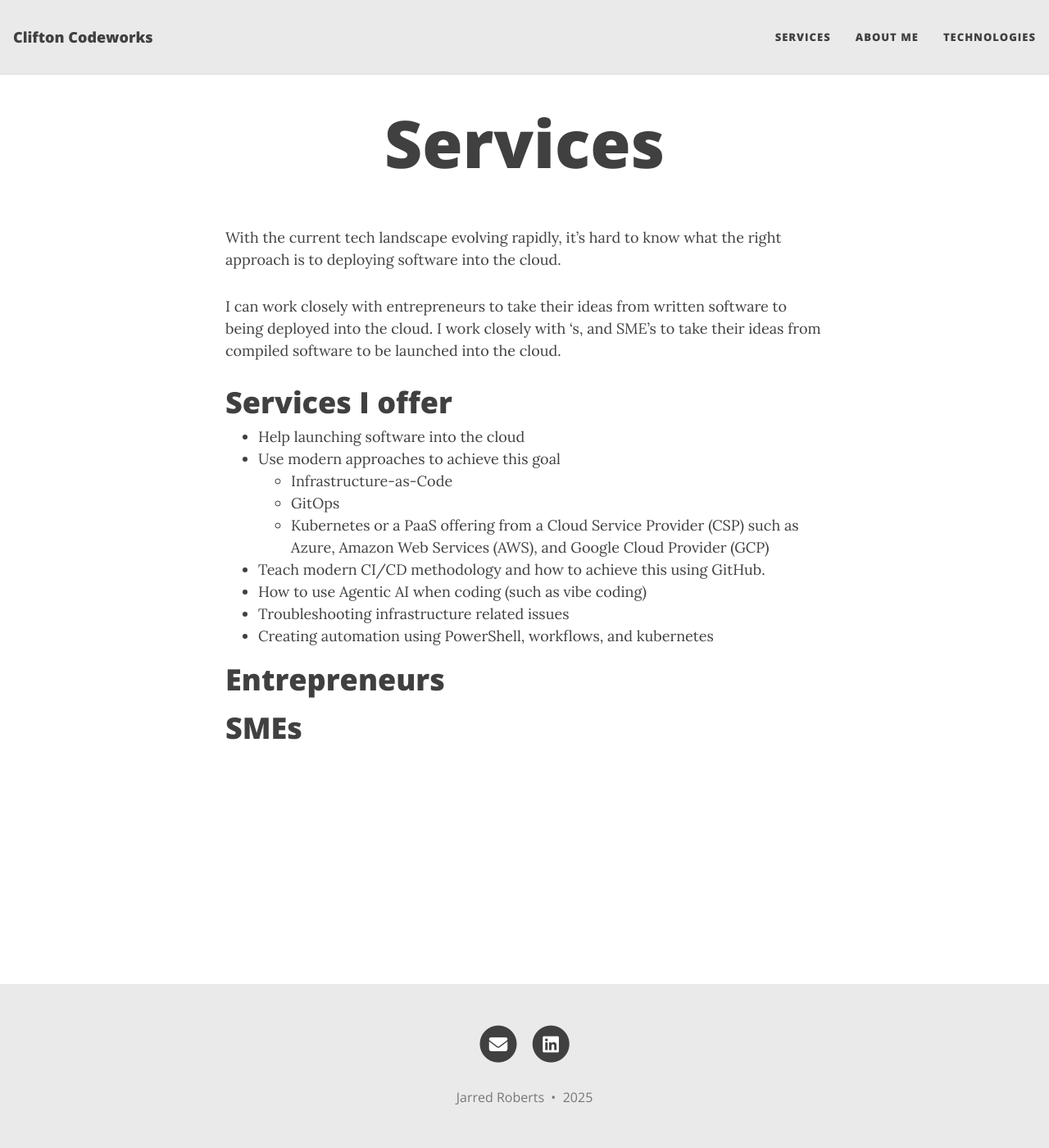
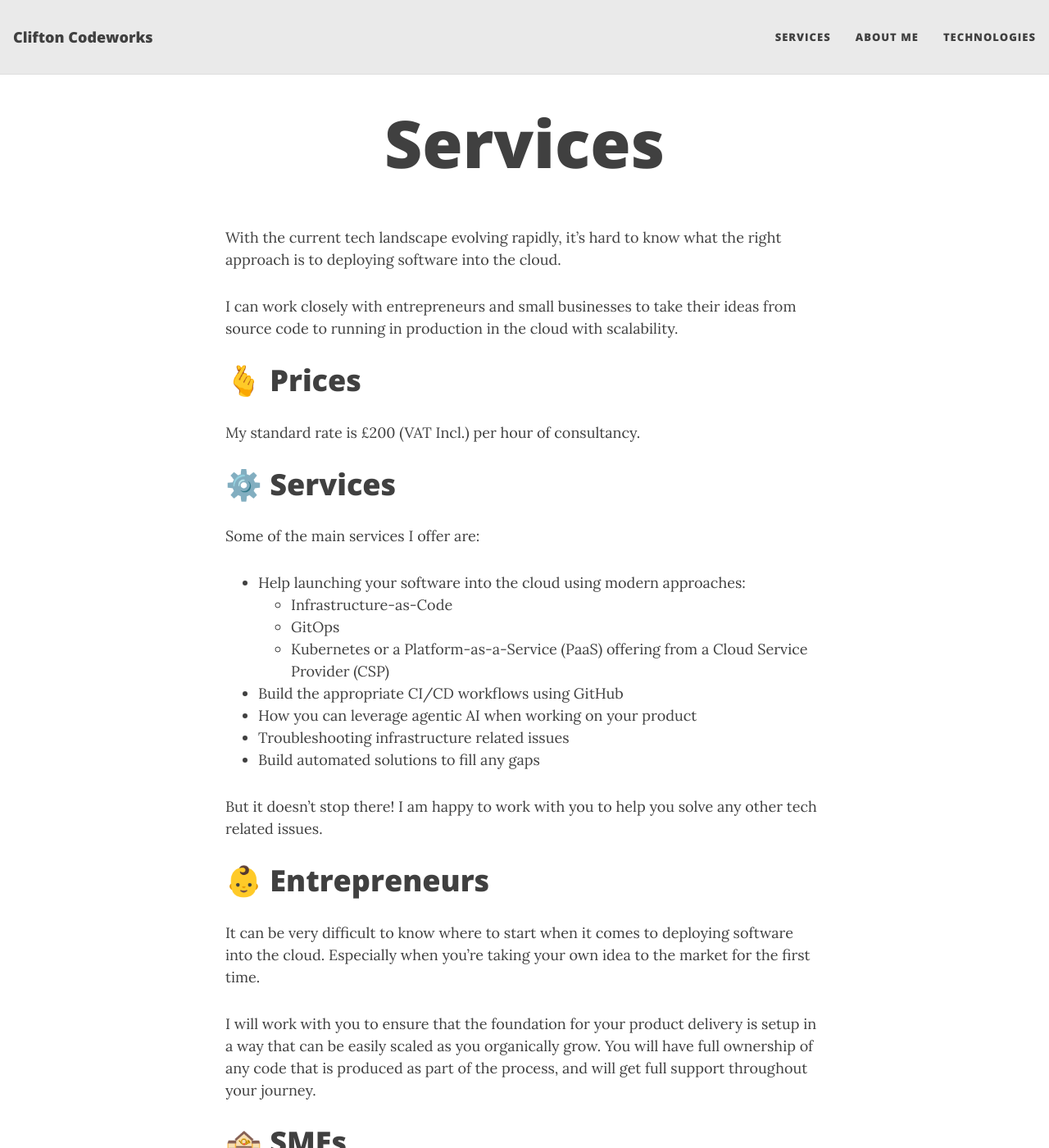
Before and after one commit to ChilledEther/business-site, a Jekyll site: the page built from pages/services.md, in a window 1280 px wide and 1400 px high. Shown: the whole window at 82% size. Built offline with Jekyll 4.4.1, drawn with Linux system fonts in a browser that asks for light colours; some of the changed text lies outside the part shown.

Commit message:
docs: update services to mostly finished page

```diff
--- a/pages/services.md
+++ b/pages/services.md
@@ -7,21 +7,33 @@ permalink: /services/
 
 With the current tech landscape evolving rapidly, it's hard to know what the right approach is to deploying software into the cloud.
 
-I can work closely with entrepreneurs to take their ideas from written software to being deployed into the cloud.
-I work closely with 's, and SME's to take their ideas from compiled software to be launched into the cloud.
+I can work closely with entrepreneurs and small businesses to take their ideas from source code to running in production in the cloud with  scalability.
 
-# Services I offer
+# 🫰 Prices
 
-* Help launching software into the cloud
-* Use modern approaches to achieve this goal
+My standard rate is £200 (VAT Incl.) per hour of consultancy.
+
+# ⚙️ Services
+
+Some of the main services I offer are:
+
+* Help launching your software into the cloud using modern approaches:
   * Infrastructure-as-Code
   * GitOps
-  * Kubernetes or a PaaS offering from a Cloud Service Provider (CSP) such as Azure, Amazon Web Services (AWS), and Google Cloud Provider (GCP)
-* Teach modern CI/CD methodology and how to achieve this using GitHub.
-* How to use Agentic AI when coding (such as vibe coding)
+  * Kubernetes or a Platform-as-a-Service (PaaS) offering from a Cloud Service Provider (CSP)
+* Build the appropriate CI/CD workflows using GitHub
+* How you can leverage agentic AI when working on your product
 * Troubleshooting infrastructure related issues
-* Creating automation using PowerShell, workflows, and kubernetes
+* Build automated solutions to fill any gaps
 
-# Entrepreneurs
+But it doesn't stop there! I am happy to work with you to help you solve any other tech related issues.
 
-# SMEs
+# 👶 Entrepreneurs
+
+It can be very difficult to know where to start when it comes to deploying software into the cloud. Especially when you're taking your own idea to the market for the first time.
+
+I will work with you to ensure that the foundation for your product delivery is setup in a way that can be easily scaled as you organically grow. You will have full ownership of any code that is produced as part of the process, and will get full support throughout your journey.
+
+# 🏤 SMEs
+
+I can work with SMEs to overcome any deployment challenges they are currently facing. This may be due to poorly setup foundation, or just a lack of knowledge in how they should be scaling up in the cloud space. I am happy to share knowledge, create the appropriate workflows and automation to facilitate this.
```
